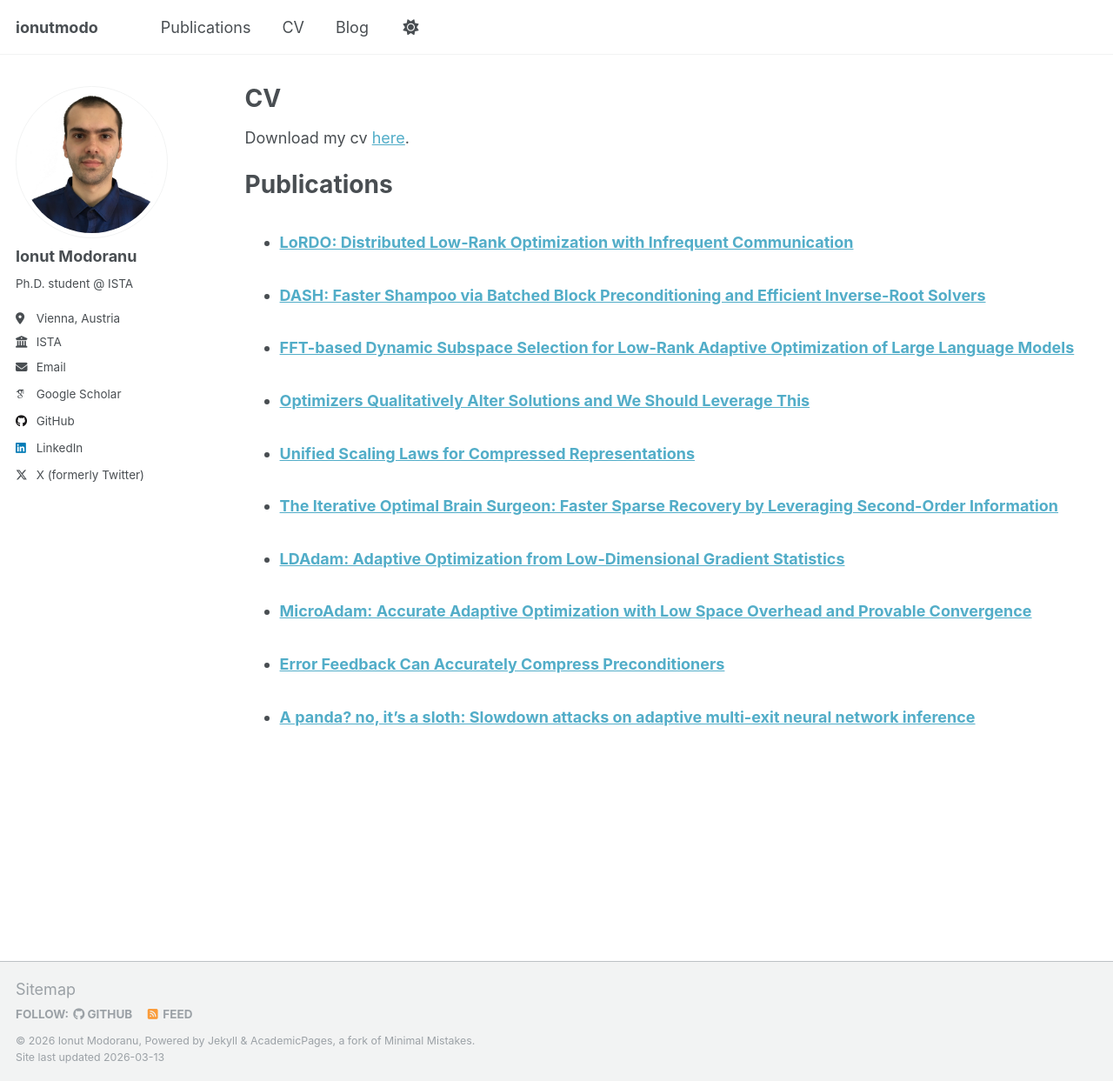
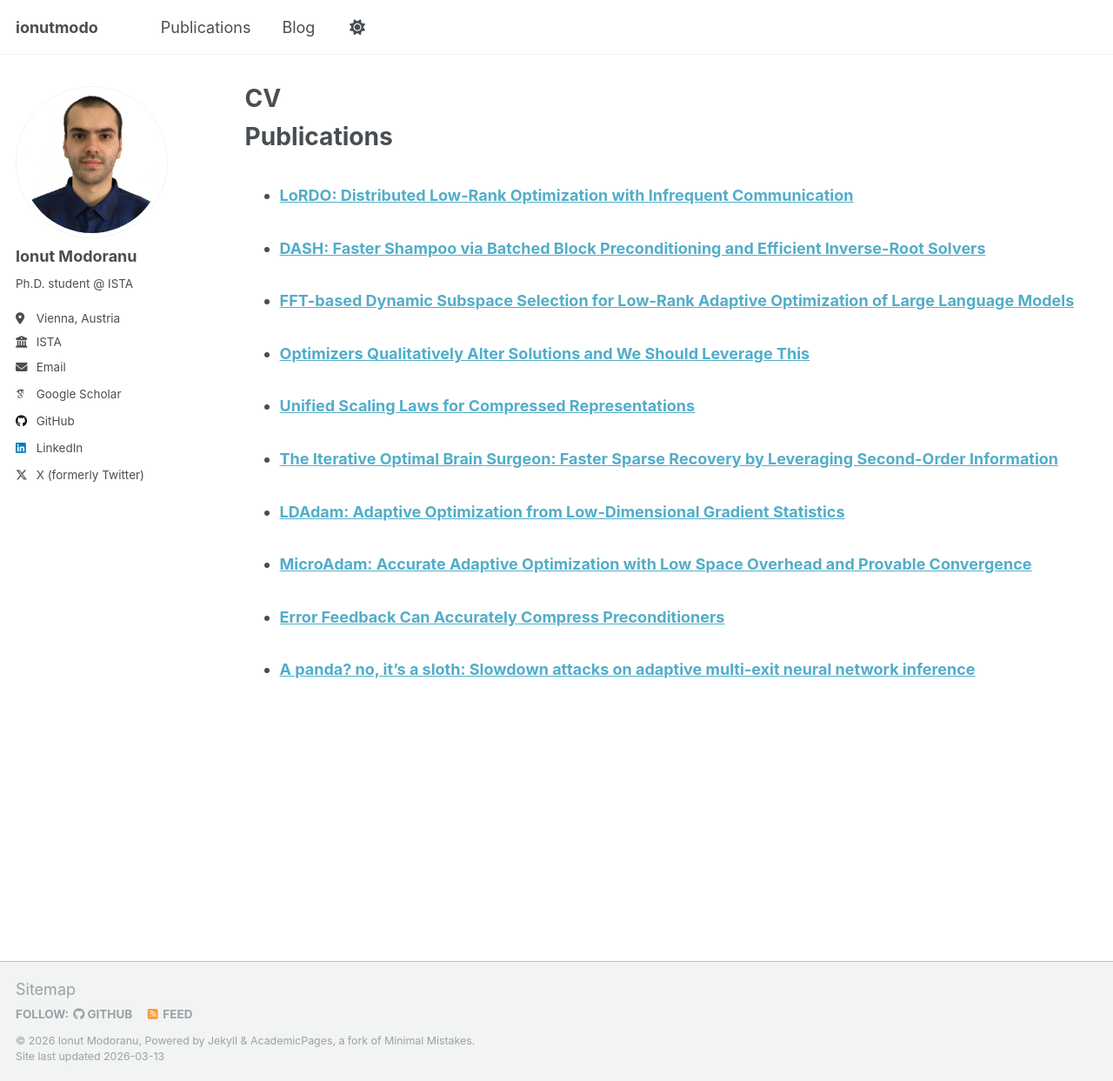
Before and after one commit to ionutmodo/ionutmodo.github.io, a Jekyll site: the page built from _pages/cv.md, in a window 1280 px wide and 1243 px high. Shown: the whole window at 87% size. Built offline with Jekyll 4.4.1, drawn with Linux system fonts in a browser that asks for light colours; some web fonts are replaced.

Commit message:
updated website

```diff
--- a/_data/navigation.yml
+++ b/_data/navigation.yml
@@ -11,8 +11,5 @@ main:
     - title: "Publications"
       url: /publications/
 
-    - title: "CV"
-      url: /cv/
-
     - title: "Blog"
       url: /blog/
--- a/_pages/cv.md
+++ b/_pages/cv.md
@@ -9,8 +9,6 @@ redirect_from:
 
 {% include base_path %}
 
-Download my cv [here](https://ionutmodo.github.io/files/ionut_vlad_modoranu_cv.pdf).
-
 Publications
 ======
   <ul>{% for post in site.publications reversed %}
```
Also changed, not shown: 1 other file.
